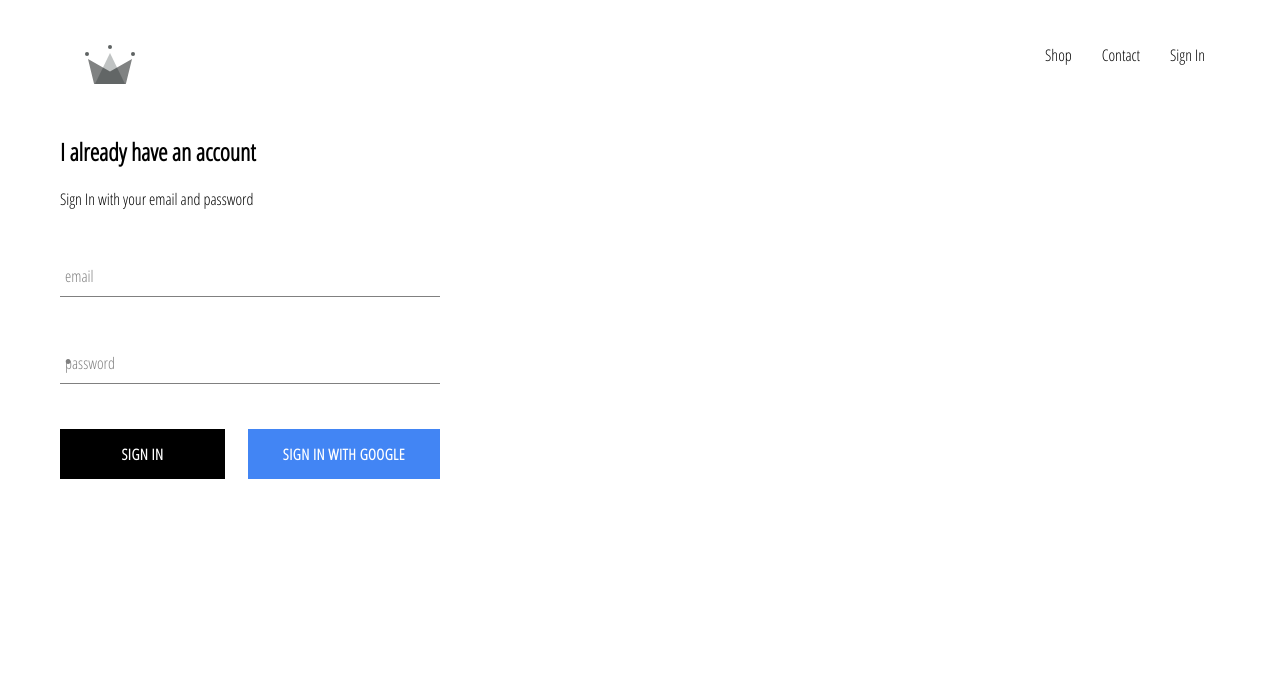
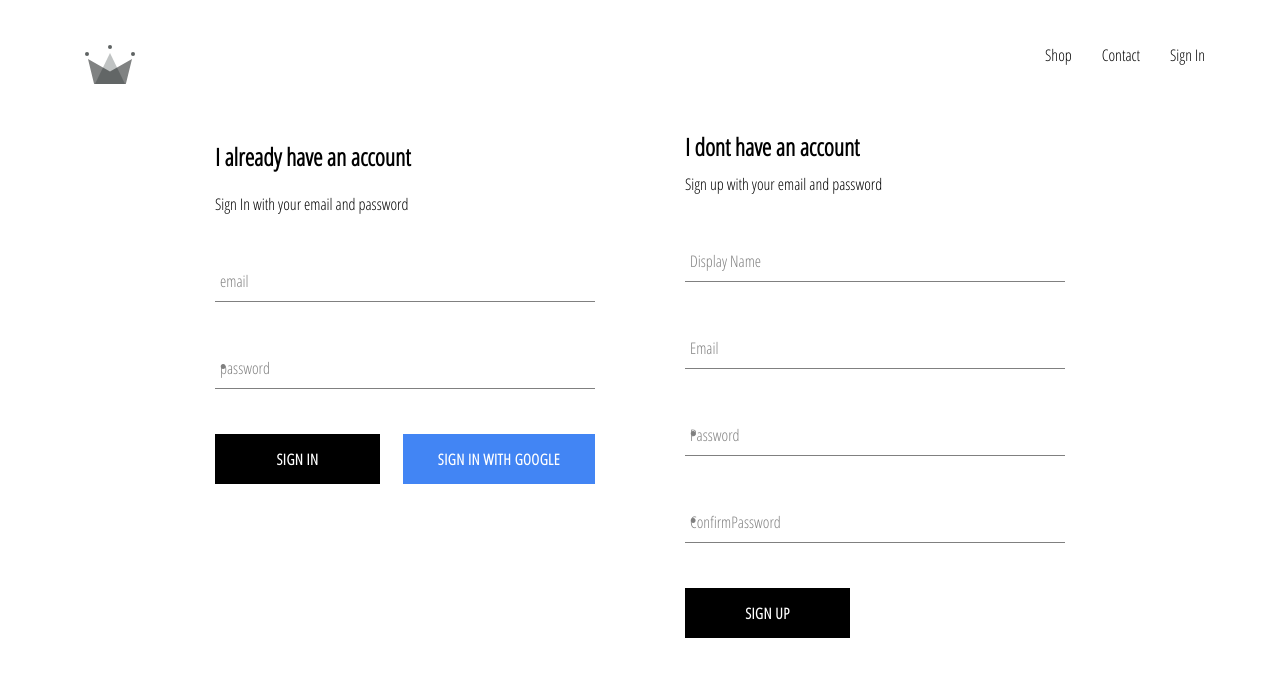
Before and after one commit to negin69/crwn-clothing, a React (Create React App) app: page /signin in a window 1280 px wide. Shown: the top 676 px of the page. Built offline with nearby package versions, Linux system fonts and the light colour scheme; no server answers.

Commit message:
implemented firebase  utils included ability to store authenticated users into our  firestore database

```diff
--- a/src/App.js
+++ b/src/App.js
@@ -5,7 +5,7 @@
 import ShopPage from "./pages/shop/shop.component"
 import Header from './components/header/header.component';
 import SignInAndSignUpPage from './pages/sign-in-and-sign-up/sign-in-and-sign-up.component';
-import { auth } from './firebase/firebase.utils';
+import { auth  , createUserProfileDocument} from './firebase/firebase.utils';
 
 
 class App extends React.Component {
@@ -18,11 +18,28 @@
 
   unsubsribeFromAuth=null
 
-  componentDidMount(){
-   this.unsubsribeFromAuth = auth.onAuthStateChanged(user =>{ this.setState({currentUser : user}) ;
 
-    console.log(user)
-  })
+  componentDidMount() {
+    this.unsubscribeFromAuth = auth.onAuthStateChanged( async userAuth=> {
+      if ( userAuth){
+        const userRef= await createUserProfileDocument(userAuth);
+        userRef.onSnapshot(snapShot =>{
+          this.setState({
+            currentUser : {
+              id : snapShot.id ,
+              ...snapShot.data()
+            }
+          } , () =>{   console.log(this.state);   }
+          )
+        });
+
+      }
+
+      else{
+        this.setState({ currentUser : userAuth   })      //currentUser is null
+      }
+
+    });
   }
   render(){
     return (
--- /dev/null
+++ b/src/components/sign-up/sign-up.component.jsx
@@ -0,0 +1,62 @@
+import React from 'react';
+import FormInput from './../form-input/form-input.component';
+import CustomButton from '../custom-button/custom-button.components';
+import {auth , createUserProfileDocument} from "../../firebase/firebase.utils" ;
+import "./sign-up.styles.scss" ;
+
+class SignUp extends  React.Component {
+    constructor(){
+        super();
+        this.state= {
+            displayName :  ' ',
+            email : ' ',
+            password : ' ',
+            confirmPassword : ' '
+        }
+    }
+
+    handleSubmit= async event =>{
+        event.preventDefault();
+        const {displayName , email , password , confirmPassword}=this.state;
+         if(password !=  confirmPassword){
+             alert ('password dont match');
+             return;
+         }
+
+         try{
+
+      const {user}= await auth.createUserWithEmailAndPassword(email , password);
+    await  createUserProfileDocument(user , {displayName});
+    this.setState({ displayName:' ' , email: ' ' , password : ' ' , confirmPassword: ' '});
+
+         }catch(error){
+            console.log(error);
+         }
+    };
+
+    handleChange = event =>{
+        const {name , value} = event.target;
+        this.setState({[name] :value});
+    }
+    render() {
+        const {displayName , email , password , confirmPassword}=this.state;
+        return (
+            <div className="sign-up">
+            <h2 className="title" >I dont have an account</h2>
+            <span>Sign up with your email and password</span>
+            <form className = "sign-up-form" onSubmit={this.handleSubmit} >
+                <FormInput  type='text'  name='displayName' value={displayName}  onChange={this.handleChange} label='Display Name'  required />
+                <FormInput  type='email'  name='email' value={email}  onChange={this.handleChange} label='Email'  required />
+                <FormInput  type='password'  name='password' value={password}  onChange={this.handleChange} label='Password'  required />
+                <FormInput  type='password'  name='confirmPassword' value={confirmPassword}  onChange={this.handleChange} label='ConfirmPassword'  required />
+                <CustomButton type='submit'>Sign Up</CustomButton>
+
+
+
+            </form>
+             </div>
+         );
+    }
+}
+
+export default SignUp;
--- /dev/null
+++ b/src/components/sign-up/sign-up.styles.scss
@@ -0,0 +1,9 @@
+.sign-up{
+    display: flex;
+    flex-direction: column;
+    width :380px;
+
+    .title{
+        margin:10px 0;
+    }
+}
--- a/src/firebase/firebase.utils.js
+++ b/src/firebase/firebase.utils.js
@@ -10,7 +10,34 @@
     storageBucket: "crwn-db-c37f9.appspot.com",
     messagingSenderId: "1012971388354",
     appId: "1:1012971388354:web:d8ccf74db809a8c03cea5b"
+};
+
+export const createUserProfileDocument = async (userAuth , additionalData) => {
+
+    if (!userAuth)  return ;
+
+    const userRef = firestore.doc(`users/${userAuth.uid}`);
+const  snapShot = await userRef.get();
+
+if(!snapShot.exists){
+
+    const {displayName , email}= userAuth;
+   const createdAt= new Date();
+
+   try{
+    await userRef.set({
+        displayName ,
+         email ,
+          createdAt ,
+         ...additionalData
+        })
+} catch (error){
+console.log( 'error creating user' ,  error.message);
 }
+}
+return userRef;
+};
+
 
 firebase.initializeApp(config);
 export const auth=firebase.auth();
--- a/src/pages/sign-in-and-sign-up/sign-in-and-sign-up.component.jsx
+++ b/src/pages/sign-in-and-sign-up/sign-in-and-sign-up.component.jsx
@@ -1,10 +1,14 @@
 import React from 'react';
 import './sign-in-and-sign-up.styles.scss';
 import SignIn from './../../components/sign-in/sign-in.component';
+import SignUp from './../../components/sign-up/sign-up.component';
 
 const SignInAndSignUpPage = () => {
     return (
-        <div className="sign-in-and-sign-up">  <SignIn />  </div>
+        <div className="sign-in-and-sign-up">
+            <SignIn />
+            <SignUp />
+             </div>
       );
 }
 
--- a/src/pages/sign-in-and-sign-up/sign-in-and-sign-up.styles.scss
+++ b/src/pages/sign-in-and-sign-up/sign-in-and-sign-up.styles.scss
@@ -0,0 +1,8 @@
+.sign-in-and-sign-up{
+    width :850px;
+    display: flex;
+justify-content: space-between;
+margin: 30px auto;
+
+
+}
```
